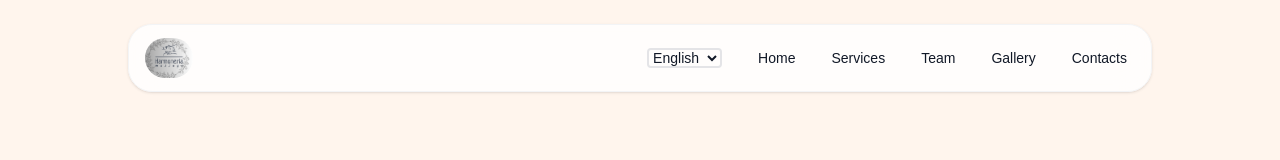
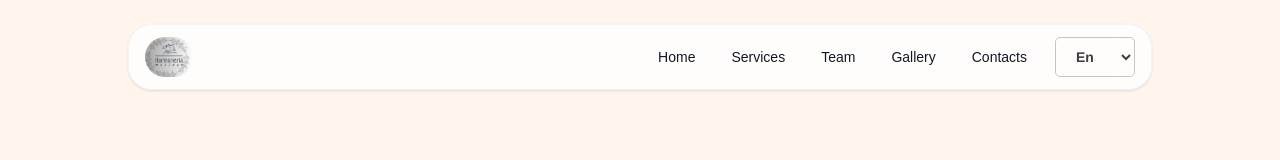
Before and after one commit to vmargalitadze/spa3, a Next.js app: page /en/admin in a window 1280 px wide. Shown: the top 160 px of the page. Built offline with nearby package versions, Linux system fonts and the light colour scheme; no server answers; the database is empty; sample sign-in values are in the browser's storage.

Commit message:
Your commit message here

```diff
--- a/app/globals.css
+++ b/app/globals.css
@@ -200,3 +200,53 @@ body {
   z-index: -1;
   background-size: 100%;
 }
+
+
+.js_language_selector {
+    background-color: transparent;
+    border: 1px solid rgb(197, 197, 197);
+    border-radius: 5px;
+    box-sizing: border-box;
+    color: #3E3D40;
+    display: block;
+    font-family: SourceSansPro, Helvetica, Arial, sans-serif;
+    font-size: 14px;
+    font-weight: 600;
+    height: 40px;
+    min-width: 80px;
+    padding: 0 20px 0 16px;
+
+    outline: none;
+  }
+  .lb {
+    position:relative
+  }
+
+  .lb:after {
+    content:'';
+    left: 54px;
+    top: 17px;
+    padding:0 0 2px;
+    position:absolute;
+    pointer-events:none;
+    width: 0;
+    height: 0;
+    border-left: 3.5px solid transparent;
+    border-right: 3.5px solid transparent;
+    border-top: 5px solid #007fd8;
+    z-index: 100;
+  }
+
+  .lb:before {
+    content:'';
+    left: 56px;
+    right: 8px;
+    top: 10px;
+    width: 20px;
+    height: 20px;
+    background: white;
+    position: absolute;
+    pointer-events: none;
+    display: block;
+    z-index: 1;
+  }
--- a/components/header/Link1.tsx
+++ b/components/header/Link1.tsx
@@ -6,9 +6,7 @@ function Link1() {
   const t = useTranslations('HomePage');
   return (
    <>
-   <div className="inline-block rounded-lg px-2 py-1 text-sm font-medium text-gray-900 transition-all duration-200 hover:bg-gray-100 hover:text-gray-900">
-          <LocalSwitcher />
-        </div>
+
         <Link
           aria-current="page"
           className="inline-block rounded-lg px-2 py-1 text-sm font-medium text-gray-900 transition-all duration-200 hover:bg-gray-100 hover:text-gray-900"
@@ -44,7 +42,9 @@ function Link1() {
         >
         {t('nav6')}
         </Link>
-
+   <div >
+          <LocalSwitcher />
+        </div>
    </>
   )
 }
--- a/components/header/Link2.tsx
+++ b/components/header/Link2.tsx
@@ -14,9 +14,7 @@ function Link2() {
         >
           {t('mess')}
         </Link>
-        <div className="inline-block rounded-lg px-2 py-1 text-sm font-medium text-gray-900 transition-all duration-200 hover:bg-gray-100 hover:text-gray-900">
-          <LocalSwitcher />
-        </div>
+
 
         <Link
           aria-current="page"
@@ -45,7 +43,11 @@ function Link2() {
         >
          {t('nav6')}
         </Link>
+
       </div>
+      <div className="inline-block rounded-lg px-2 py-1 text-sm font-medium text-gray-900 transition-all duration-200 hover:bg-gray-100 hover:text-gray-900">
+          <LocalSwitcher />
+        </div>
    </>
   )
 }
--- a/components/switcher.tsx
+++ b/components/switcher.tsx
@@ -16,18 +16,15 @@ export default function LocalSwitcher() {
     });
   };
   return (
-    <label className='border-2 rounded'>
-      <p className='sr-only'>change language</p>
-      <select
-        defaultValue={localActive}
-        className='bg-transparent py-2'
-        onChange={onSelectChange}
-        disabled={isPending}
-      >
-        <option value='en'>English</option>
-        <option value='ge'>Georgia</option>
-        <option value='ru'>Russian</option>
-      </select>
-    </label>
+    <div className="language-selector__container">
+    <label>
+     <select   defaultValue={localActive} onChange={onSelectChange} disabled={isPending} className="js_language_selector ">
+       <option value='ge'>Ka</option>
+       <option value='en'>En</option>
+       <option value='ru'>Ru</option>
+     </select>
+   </label>
+ </div>
+
   );
 }
--- a/package.json
+++ b/package.json
@@ -21,6 +21,7 @@
     "cookies-next": "^5.0.0",
     "date-fns": "^3.6.0",
     "embla-carousel-react": "^8.3.1",
+    "flag-icons": "^7.2.3",
     "framer-motion": "^11.11.11",
     "i18next": "^23.16.5",
     "i18next-resources-to-backend": "^1.2.1",
```
Also changed, not shown: 1 other file (tests, documents, lock files or other folders).
